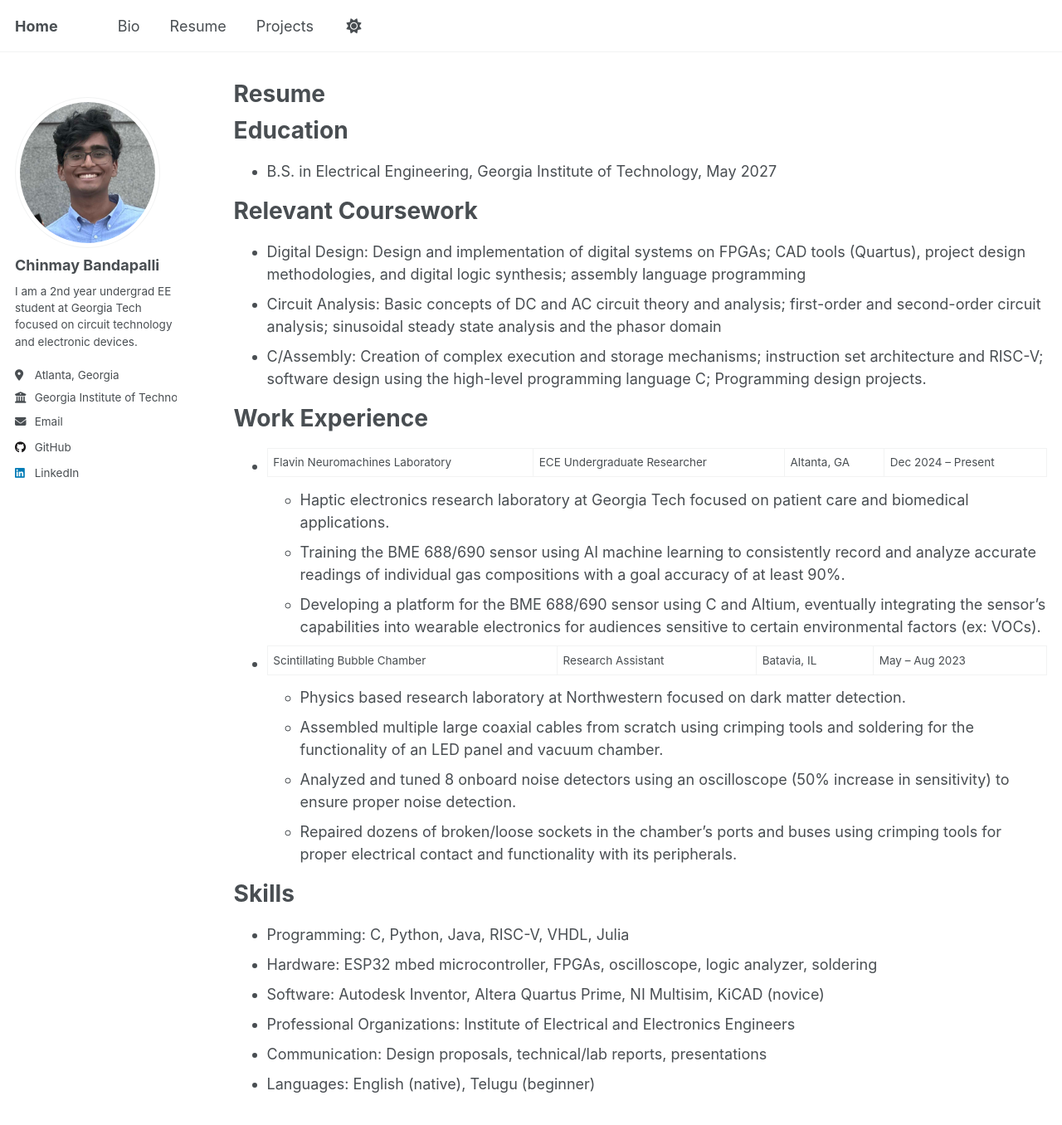
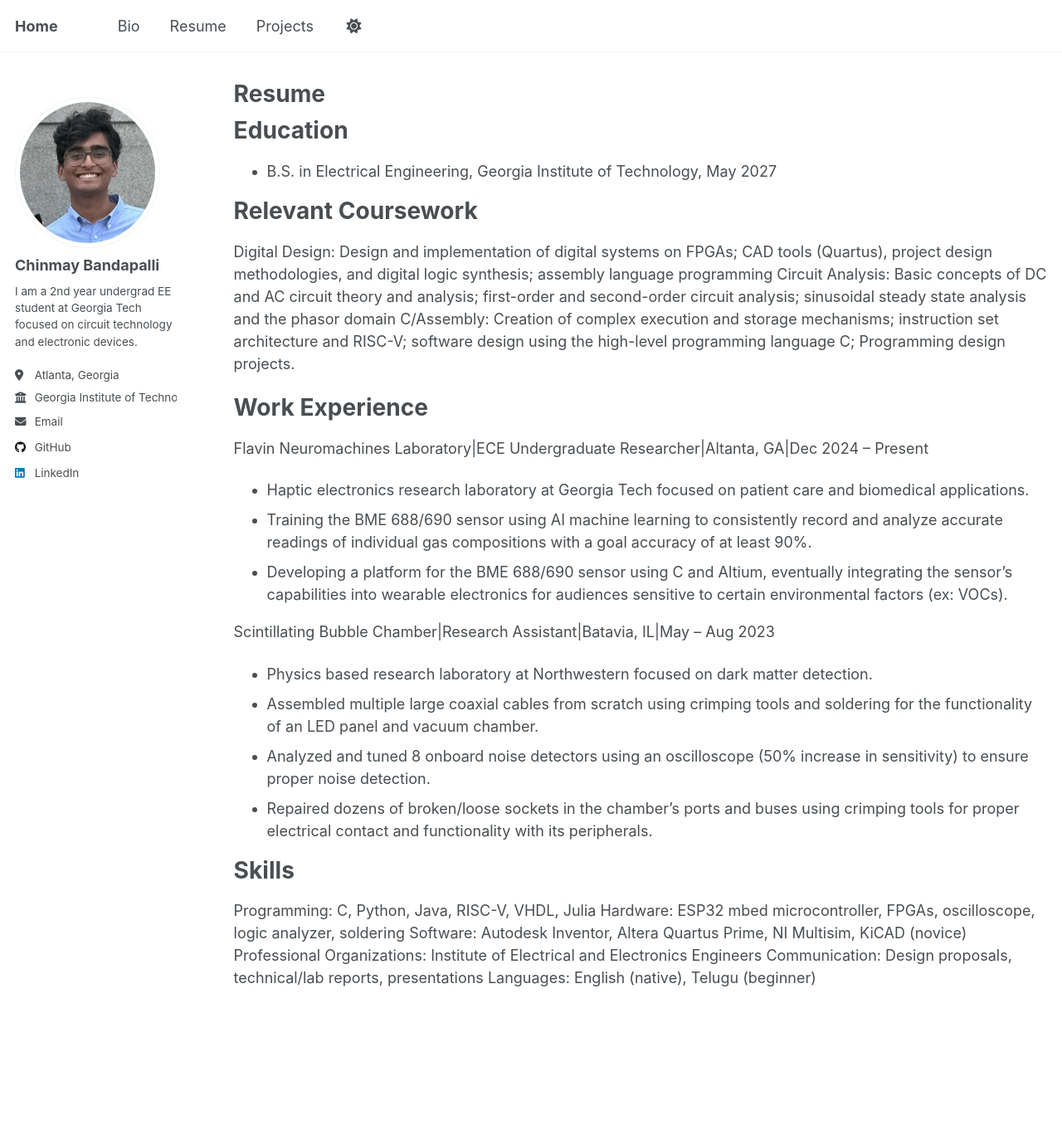
Before and after one commit to chinmaybandapalli/chinmaybandapalli.github.io, a Jekyll site: the page built from _pages/cv.md, in a window 1280 px wide and 1400 px high. Shown: the top 1356 px of the window at 83% size. Built offline with Jekyll 4.4.1, drawn with Linux system fonts in a browser that asks for light colours; a script that is not in the unit is left out; part of the change alters nothing that is shown.

Commit message:
Update cv.md
Fixed formatting

```diff
--- a/_pages/cv.md
+++ b/_pages/cv.md
@@ -15,30 +15,30 @@ Education
 
 Relevant Coursework
 ======
-* Digital Design: Design and implementation of digital systems on FPGAs; CAD tools (Quartus), project design methodologies, and digital logic synthesis; assembly language programming
-* Circuit Analysis: Basic concepts of DC and AC circuit theory and analysis; first-order and second-order circuit analysis; sinusoidal steady state analysis and the phasor domain
-* C/Assembly: Creation of complex execution and storage mechanisms; instruction set architecture and RISC-V; software design using the high-level programming language C; Programming design projects.
+Digital Design: Design and implementation of digital systems on FPGAs; CAD tools (Quartus), project design methodologies, and digital logic synthesis; assembly language programming
+Circuit Analysis: Basic concepts of DC and AC circuit theory and analysis; first-order and second-order circuit analysis; sinusoidal steady state analysis and the phasor domain
+C/Assembly: Creation of complex execution and storage mechanisms; instruction set architecture and RISC-V; software design using the high-level programming language C; Programming design projects.
 
 
 Work Experience
 ======
-* Flavin Neuromachines Laboratory|ECE Undergraduate Researcher|Altanta, GA|Dec 2024 – Present
-  * Haptic electronics research laboratory at Georgia Tech focused on patient care and biomedical applications.
-  * Training the BME 688/690 sensor using AI machine learning to consistently record and analyze accurate readings of individual gas compositions with a goal accuracy of at least 90%.
-  * Developing a platform for the BME 688/690 sensor using C and Altium, eventually integrating the sensor’s capabilities into wearable electronics for audiences sensitive to certain environmental factors (ex: VOCs).
+Flavin Neuromachines Laboratory|ECE Undergraduate Researcher|Altanta, GA|Dec 2024 – Present
+* Haptic electronics research laboratory at Georgia Tech focused on patient care and biomedical applications.
+* Training the BME 688/690 sensor using AI machine learning to consistently record and analyze accurate readings of individual gas compositions with a goal accuracy of at least 90%.
+* Developing a platform for the BME 688/690 sensor using C and Altium, eventually integrating the sensor’s capabilities into wearable electronics for audiences sensitive to certain environmental factors (ex: VOCs).
 
-* Scintillating Bubble Chamber|Research Assistant|Batavia, IL|May – Aug 2023
-  * Physics based research laboratory at Northwestern focused on dark matter detection.
-  * Assembled multiple large coaxial cables from scratch using crimping tools and soldering for the functionality of an LED panel and vacuum chamber.
-  * Analyzed and tuned 8 onboard noise detectors using an oscilloscope (50% increase in sensitivity) to ensure proper noise detection.
-  * Repaired dozens of broken/loose sockets in the chamber’s ports and buses using crimping tools for proper electrical contact and functionality with its peripherals.
+Scintillating Bubble Chamber|Research Assistant|Batavia, IL|May – Aug 2023
+* Physics based research laboratory at Northwestern focused on dark matter detection.
+* Assembled multiple large coaxial cables from scratch using crimping tools and soldering for the functionality of an LED panel and vacuum chamber.
+* Analyzed and tuned 8 onboard noise detectors using an oscilloscope (50% increase in sensitivity) to ensure proper noise detection.
+* Repaired dozens of broken/loose sockets in the chamber’s ports and buses using crimping tools for proper electrical contact and functionality with its peripherals.
 
 
 Skills
 ======
-* Programming: C, Python, Java, RISC-V, VHDL, Julia
-* Hardware: ESP32 mbed microcontroller, FPGAs, oscilloscope, logic analyzer, soldering
-* Software: Autodesk Inventor, Altera Quartus Prime, NI Multisim, KiCAD (novice)
-* Professional Organizations: Institute of Electrical and Electronics Engineers
-* Communication: Design proposals, technical/lab reports, presentations
-* Languages: English (native), Telugu (beginner)
+Programming: C, Python, Java, RISC-V, VHDL, Julia
+Hardware: ESP32 mbed microcontroller, FPGAs, oscilloscope, logic analyzer, soldering
+Software: Autodesk Inventor, Altera Quartus Prime, NI Multisim, KiCAD (novice)
+Professional Organizations: Institute of Electrical and Electronics Engineers
+Communication: Design proposals, technical/lab reports, presentations
+Languages: English (native), Telugu (beginner)
```
